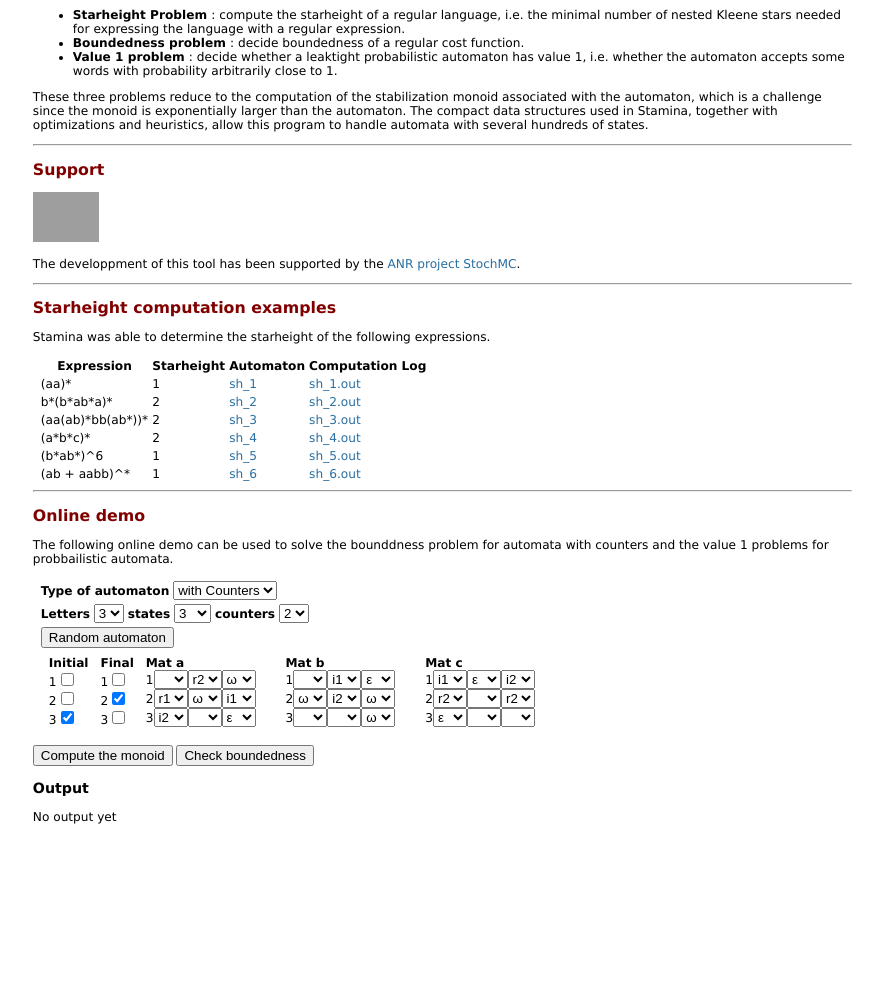
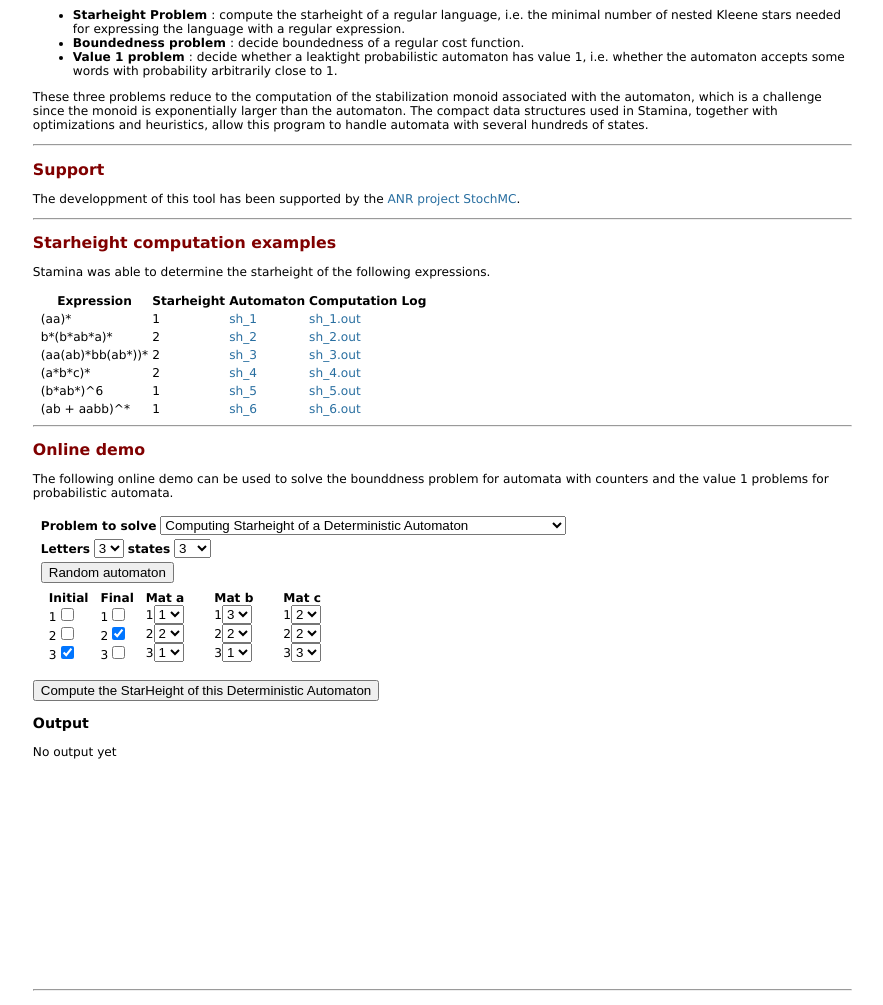
Before and after one commit to nathanael-fijalkow/stamina, a PHP site: page /index.php in a window 1280 px wide. Shown: the part 419-1424 px from the top of the page, without its empty margins (300-1183 px from the left). Run offline with PHP 8.4, Linux system fonts and the light colour scheme; grey boxes are pictures that could not be loaded.

Commit message:
added menu for det automata

```diff
--- a/WebDemo/index.php
+++ b/WebDemo/index.php
@@ -18,9 +18,7 @@ if(isset($_POST['action']))
     $action = $_POST['action'];
     switch($action)
       {
-      case 'compute-monoid':
-      case 'has-value1':
-      case 'is-bounded':
+      case 'solve':
 	$aut=$_POST['automaton'];
 
 	//starts a new computation
@@ -236,7 +234,7 @@ which is necessary to solve the starheight problem.
 <hr/>
 <h2 id="Support">Support</h2>
 <a href="http://perso.crans.org/~genest/stoch.html">
-<img src="http://www.logomaker.com/logo-images/52b6422d61306f5e.gif" height="50"></img>
+<!--<img src="http://www.logomaker.com/logo-images/52b6422d61306f5e.gif" height="50"></img>-->
 </a>
 <p>
 The developpment of this tool has been supported by the <a href="http://perso.crans.org/~genest/stoch.html">ANR project StochMC</a>.
@@ -275,18 +273,28 @@ The developpment of this tool has been supported by the <a href="http://perso.cr
 <hr/>
 <h2 id="Demo">Online demo</h2>
 <p>The following online demo can be used to solve the bounddness problem for automata with counters
-and the value 1 problems for probbailistic automata.
+and the value 1 problems for probabilistic automata.
 
 				     <form method="post">
 				     <table>
 				     <tr>
 				     <td>
-				     <b>Type of automaton</b>
+				     <b>Problem to solve</b>
 
-				     <select class="matchanger" id="auttype">
-				     <option selected="selected" value="counter">with Counters</option>
-				     <option value="proba">Probabilistic</option>
+				     <select class="matchanger" id="problem">
+				     <option selected="selected" value="sh">Computing Starheight of a Deterministic Automaton</option>
+				     <option value="cl">Checking Limitedness of a MultiCounter Automaton</option>
+				     <option value="vo">Checking Value 1 of a Probabilistic Automaton</option>
+				     <option value="smc">Computing the Stabilisation Monoid of a MultiCounter Automaton</option>
+				     <option value="smp">Computing the Stabilisation Monoid of a Probabilistic Automaton</option>
 				     </select>
+
+<!--				     <select class="matchanger" id="auttype">
+				     <option selected="selected" value="det">Deterministic (StarHeight computation)</option>
+				     <option value="counter">with Counters (Limitedness test)</option>
+				     <option value="proba">Probabilistic (Value 1)</option>
+				     </select>
+				     -->
 </td></tr><tr><td>
 				     <b>Letters</b>
 				     <select class="matchanger" name="letters" id="lettersnb"></select>
@@ -313,6 +321,7 @@ and the value 1 problems for probbailistic automata.
 				     <td>
 				     <span id="probamats" ></span>
 				     <span id="countermats" ></span>
+				     <span id="detmats" ></span>
 				     </td>
 				     </tr>
 				     </table></td></tr>
@@ -332,13 +341,7 @@ and the value 1 problems for probbailistic automata.
 
 	  </table>
 	  <div id="buttons">
-	  <input type="button" class="compute" id="compute-monoid" value="Compute the monoid" ></input>
-	  <span  id="probabdiv">
-	  <input type="button" class="compute" id="has-value1" value="Check value 1" ></input>
-	  </span>
-	  <span id="counterbdiv">
-	  <input type="button" class="compute" id="is-bounded" value="Check boundedness" ></input>
-	  </span>
+	  <input type="button" class="compute" id="solve" value="Solve" ></input>
 
 
 	  </div>
@@ -357,10 +360,19 @@ and the value 1 problems for probbailistic automata.
     var initiallettersnb =2;
     var initialcountersnb =2;
 
+	function problem() {
+		var ret = $('#problem').val();
+		return ret;
+	}
+
     function auttype()
     {
-      return $('#auttype').val();
+    	var pb = problem();
+    	if(pb == "vo" || pb == "smp") return "proba";
+    	else if(pb == "cl" || pb == "smc") return "counter";
+    	else return "det";
     }
+
     function lettersnb()
     {
       return $('#lettersnb').val();
@@ -421,23 +433,30 @@ and the value 1 problems for probbailistic automata.
       /* Generate matrix editor */
       $('#probamats').empty();
       $('#countermats').empty();
+      $('#detmats').empty();
       for(i=1; i <= maxlettersnb; i++)
 	{
 	  var smat = '<div style="float:left;margin-right:30px" id="Mat'+i+'"><b>Mat '
 	    +String.fromCharCode(97 + i - 1)+'</b></div>';
 	  $('#probamats').append(smat);
 	  $('#countermats').append(smat);
+	  $('#detmats').append(smat);
 	  var pmat = $('#probamats').find('#Mat'+i);
 	  var cmat = $('#countermats').find('#Mat'+i);
+	  var dmat = $('#detmats').find('#Mat'+i);
 	  pmat.append('<br/>');
 	  cmat.append('<br/>');
+	  dmat.append('<br/>');
 	  for(j=1; j<= maxstatesnb; j++)
 	    {
 	      var lab = 'l'+i+'_'+j;
 	      pmat.append('<div id="'+lab+'">'+j+'</div>');
 	      cmat.append('<div id="'+lab+'">'+j+'</div>');
+	      dmat.append('<div id="'+lab+'">'+j+'</div>');
 	      var pline =pmat.find('#'+lab);
 	      var cline =cmat.find('#'+lab);
+	      var dline =dmat.find('#'+lab);
+		  dline.append('<select selected=""  id="c'+i+'_'+j+'_"/>');
 	      for(k=1; k<= maxstatesnb; k++)
 		{
 		  pline.append('<input selected="" class="c" type="checkbox" id="c'+i+'_'+j+'_'+k+'"/>');
@@ -476,16 +495,21 @@ and the value 1 problems for probbailistic automata.
       var res = '';
       var pmat = $('#probamats');
       var cmat = $('#countermats');
+      var dmat = $('#detmats');
       for(i=1; i <= maxlettersnb; i++)
 	{
 	  for(j=1; j<= maxstatesnb; j++)
 	    {
+
+		  var dcell = dmat.find('#c'+i+'_'+j+'_');
+		  dcell.val( 1 + Math.floor(Math.random()* statesnb()) );
+
 	      for(k=1; k<= maxstatesnb; k++)
 		{
 		  var pcell = pmat.find('#c'+i+'_'+j+'_'+k);
 		  pcell.prop('checked', (Math.random() < density));
 		  var ccell = cmat.find('#c'+i+'_'+j+'_'+k);
-		  ccell.val(ccoeff[Math.floor(Math.random()*ccoeff.length)]);
+		  ccell.val( ccoeff[Math.floor(Math.random()*ccoeff.length)] );
 		}
 	      var cell = pmat.find('#c'+i+'_'+j+'_'+(1 + Math.floor(Math.random()*statesnb)));
 	      cell.prop('checked',true);
@@ -523,44 +547,81 @@ and the value 1 problems for probbailistic automata.
 	    }
 	}
 
+switch(problem()) {
+	case "sh": $('#solve').val("Compute the StarHeight of this Deterministic Automaton"); break;
+	case "vo": $('#solve').val("Check whether this Probabilistic Automaton has Value 1"); break;
+	case "cl": $('#solve').val("Check whether this Multicounter Automaton is limited"); break;
+	case "smp": $('#solve').val("Compute the Stabilisation Monoid of this Probabilistic Automaton"); break;
+	case "smc": $('#solve').val("Compute the Stabilisation Monoid of this Multicounter Automaton"); break;
+}
+
       if(auttype() == "proba")
 	{
 	  $('#countersnbdiv').hide();
 	  $('#countermats').hide();
 	  $('#probamats').show();
+	  $('#detmats').hide();
 	  $('#probabdiv').show();
 	  $('#counterbdiv').hide();
 	  $('.density').show();
 	}
-      else
+      else  if(auttype() == "counter")
 	{
 	  $('#countersnbdiv').show();
 	  $('#probamats').hide();
-	  $('#countermats').show();
+	   $('#detmats').hide();
+	 $('#countermats').show();
 	  $('#probabdiv').hide();
 	  $('#counterbdiv').show();
 	  $('.density').hide();
 	}
+	else  if(auttype() == "det")
+	{
+	  $('#countersnbdiv').hide();
+	  $('#probamats').hide();
+	   $('#detmats').show();
+	  $('#countermats').hide();
+	  $('#probabdiv').hide();
+	  $('#counterbdiv').hide();
+	  $('.density').hide();
+	}
+
       var cselect = '';
       var counters = counters_list();
       for(var i = 0 ; i < counters.length; i++)
-	cselect += '<option value='+counters[i][0]+'>'+counters[i][1]+'</option>';
+		cselect += '<option value='+counters[i][0]+'>'+counters[i][1]+'</option>';
+
+      var dselect = '';
+      for(var i = 0 ; i < statesnb(); i++)
+		dselect += '<option value='+(i+1)+'>'+(i+1)+'</option>';
 
       for(i=1; i <= maxlettersnb; i++)
 	{
 	  var pmat = $('#probamats').find('#Mat'+i);
 	  var cmat = $('#countermats').find('#Mat'+i);
+	  var dmat = $('#detmats').find('#Mat'+i);
 
-	      if( i > lettersnb()) { pmat.hide(); cmat.hide(); }
-	      else if(auttype() == "proba") {   pmat.show(); cmat.hide(); }
-	      else {  pmat.hide(); cmat.show(); }
+	      if( i > lettersnb()) { pmat.hide(); cmat.hide(); dmat.hide(); }
+	      else if(auttype() == "proba") {   pmat.show(); cmat.hide(); dmat.hide();}
+	      else if(auttype() == "counter") {  pmat.hide(); cmat.show(); dmat.hide(); }
+	      else if(auttype() == "det") {  pmat.hide(); cmat.hide(); dmat.show();}
 
 	      for(j=1; j<= maxstatesnb; j++)
 		{
 		  var pline = pmat.find('#l'+i+'_'+j);
 		  var cline = cmat.find('#l'+i+'_'+j);
-		  if(j > statesnb())  {  pline.hide(); cline.hide(); }
-		  else { pline.show();  cline.show(); }
+		  var dline = dmat.find('#l'+i+'_'+j);
+		  if(j > statesnb())  {  pline.hide(); cline.hide(); dline.hide(); }
+		  else { pline.show();  cline.show(); dline.show(); }
+
+		      var lab= '#c'+i+'_'+j+'_';
+		      var dcell = dmat.find(lab);
+		      var old = dcell.val();
+				dcell.empty();
+		      dcell.append(dselect);
+		      dcell.val(old);
+		      if(dcell.val() == "")
+			    dcell.val("1");
 
 		  for(k=1; k<= maxstatesnb; k++)
 		    {
@@ -568,7 +629,7 @@ and the value 1 problems for probbailistic automata.
 		      var ccell = cmat.find(lab);
 		      var pcell = pmat.find(lab);
 		      //		      if(auttype() == "counter")
-			{
+
 			  /* Updating counters selector */
 			  var old = ccell.val();
 			  ccell.empty();
@@ -576,7 +637,7 @@ and the value 1 problems for probbailistic automata.
 			  ccell.val(old);
 			  if(ccell.val() == "")
 			    ccell.val(cselect[0][0]);
-			}
+
 		      if(k <= statesnb()) { ccell.show(); pcell.show(); }
 		      else { pcell.hide(); ccell.hide(); }
 		    }
@@ -641,18 +702,21 @@ and the value 1 problems for probbailistic automata.
 			var $cell = $('#probamats').find('#c'+i+'_'+j+'_'+k);
 			st += $cell.prop('checked') ? "1 " : "_ ";
 		      }
-		    else
+		    else  if(auttype() == "counter")
 		      {
 			var $cell = $('#countermats').find('#c'+i+'_'+j+'_'+k);
 			st += $cell.val()+ " ";
 		      }
+		    else  if(auttype() == "det")
+		    {
+		    }
 		  }
 		st+="\n";
 	      }
 	    mats.push(st);
 	  }
 	var aut = {
-	  "type" : (auttype() == "proba") ? "p" : countersnb(),
+	  "type" : (auttype() == "proba") ? "p" : (auttype() == "counter") ? countersnb() : "c",
 	  "statesnb" : statesnb(),
 	  "lettersnb" : lettersnb(),
 	  "initial" : initial,
```
Also changed, not shown: 1 other file.
